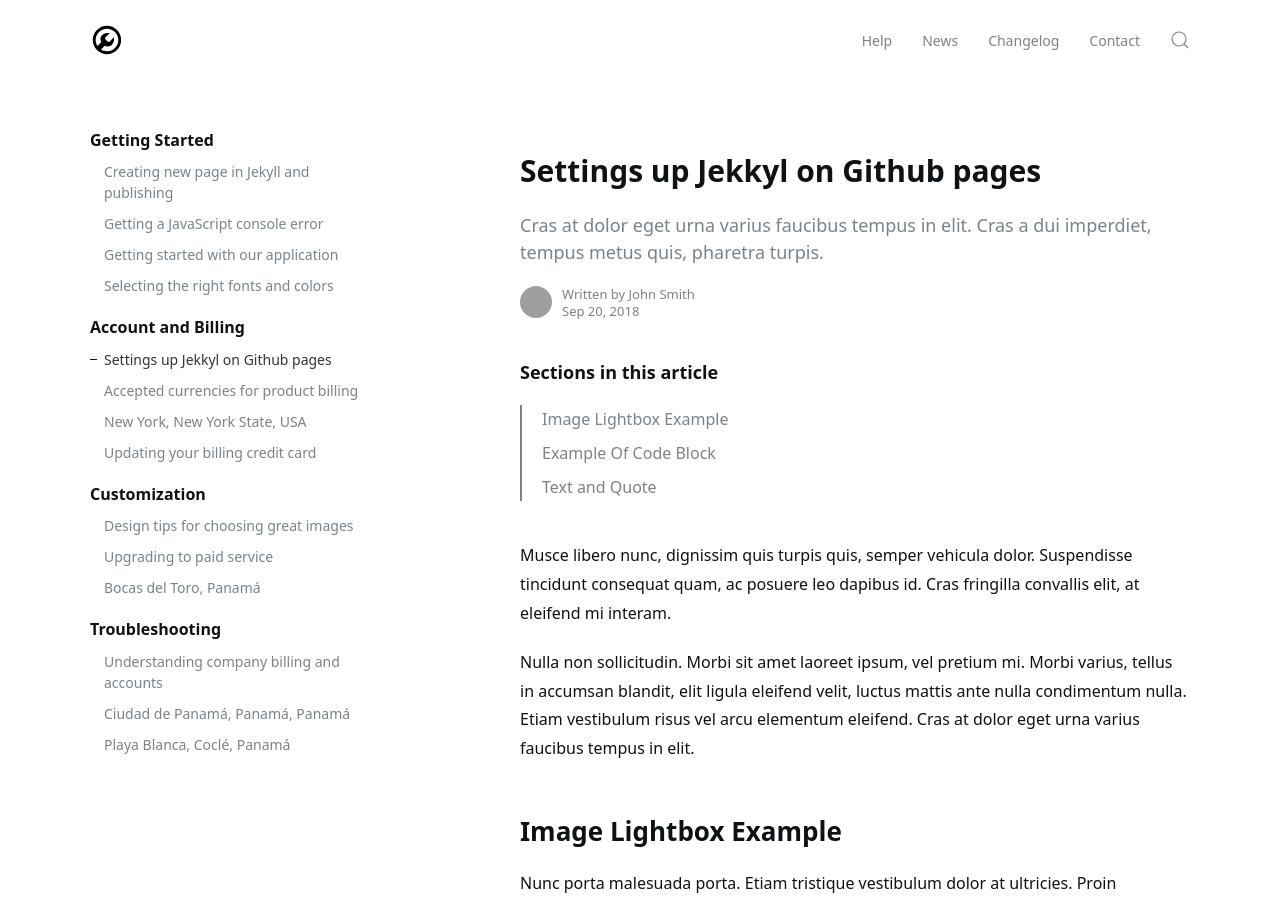
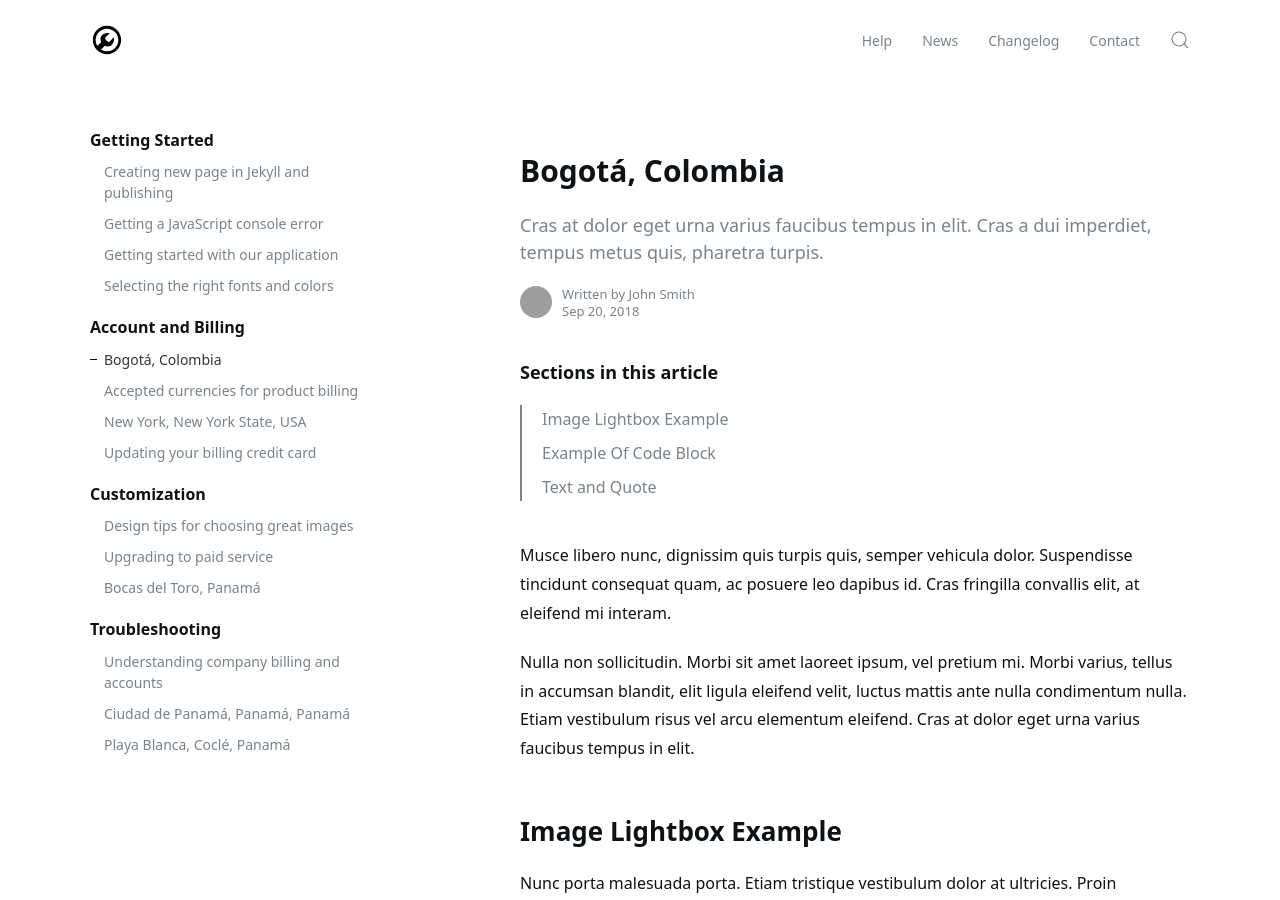
Before and after one commit to jelmii/jelmii.github.io, a Jekyll site: the page built from _docs/frontmatter.md, in a window 1280 px wide and 900 px high. Built offline with Jekyll 4.4.1, drawn with Linux system fonts in a browser that asks for light colours; grey boxes are pictures that could not be loaded.

Commit message:
Update frontmatter.md

```diff
--- a/_docs/frontmatter.md
+++ b/_docs/frontmatter.md
@@ -1,6 +1,6 @@
 ---
 layout: doc
-title: Settings up Jekkyl on Github pages
+title: Bogotá, Colombia
 subtitle: Cras at dolor eget urna varius faucibus tempus in elit. Cras a dui imperdiet, tempus metus quis, pharetra turpis.
 tags: othertag
 author:
```
